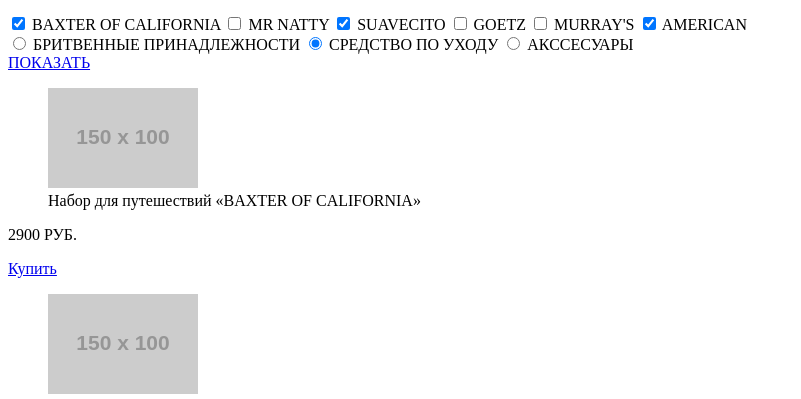
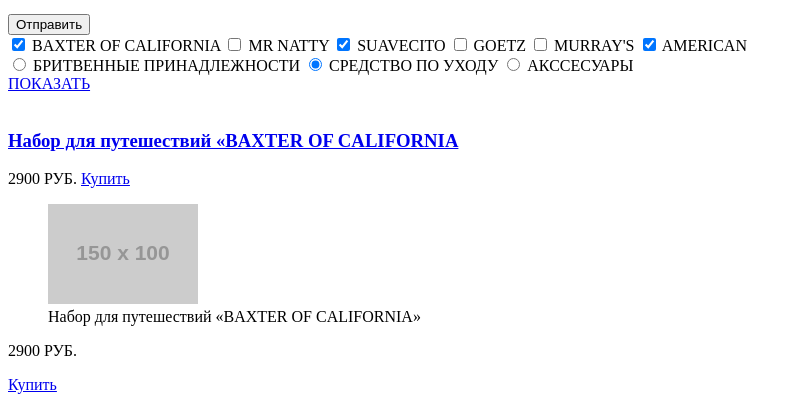
Before and after one commit to VVladim/191011-barbershop, a plain HTML site: page catalog.html in a window 1280 px wide. Shown: the part 388-787 px from the top of the page, without its empty margins (0-801 px from the left). Drawn offline with Linux system fonts and the light colour scheme; placeholder pictures from the web are drawn by us.

Commit message:
консультация

```diff
--- a/catalog.html
+++ b/catalog.html
@@ -52,7 +52,19 @@
           </li>
         </ul>
       </div>
+
+
       <div class="side-bar">
+        <div class="filter">
+          <form action="/">
+            <div class="filter-block"></div>
+            <div class="filter-block"></div>
+            <input type="submit" value="Отправить">
+          </form>
+        </div>
+
+
+
         <div class="list-maker">
           <form action="/">
             <input type="checkbox" name="california" id="california-field" checked>
@@ -104,6 +116,25 @@
           <a class="show " href="# ">ПОКАЗАТЬ</a>
         </div>
       </div>
+
+      <div class="catalog">
+        <div class="catalog-list">
+          <article class="product">
+            <div class="product-image"><img src="" alt=""></div>
+            <h3><a href="#">Набор для путешествий «BAXTER OF CALIFORNIA</a></h3>
+            <div class="product-buy ">
+              <span class="price ">2900 РУБ.</span>
+              <a href="# ">Купить</a>
+            </div>
+          </article>
+        </div>
+
+        <div class="pagination"></div>
+      </div>
+
+
+
+
       <div class="catalog-group ">
         <div class="article ">
           <figure>
@@ -209,7 +240,8 @@
         <a href="#">4</a>
       </div>
     </div>
-    <footer>
+  </main>
+    <footer class="">
       <div class="container">
         <section class="footer-contacts">
           Барбершоп «Бородинский»
@@ -231,7 +263,7 @@
       </div>
     </footer>
 
-  </main>
+
 </body>
 
 </html>
```
